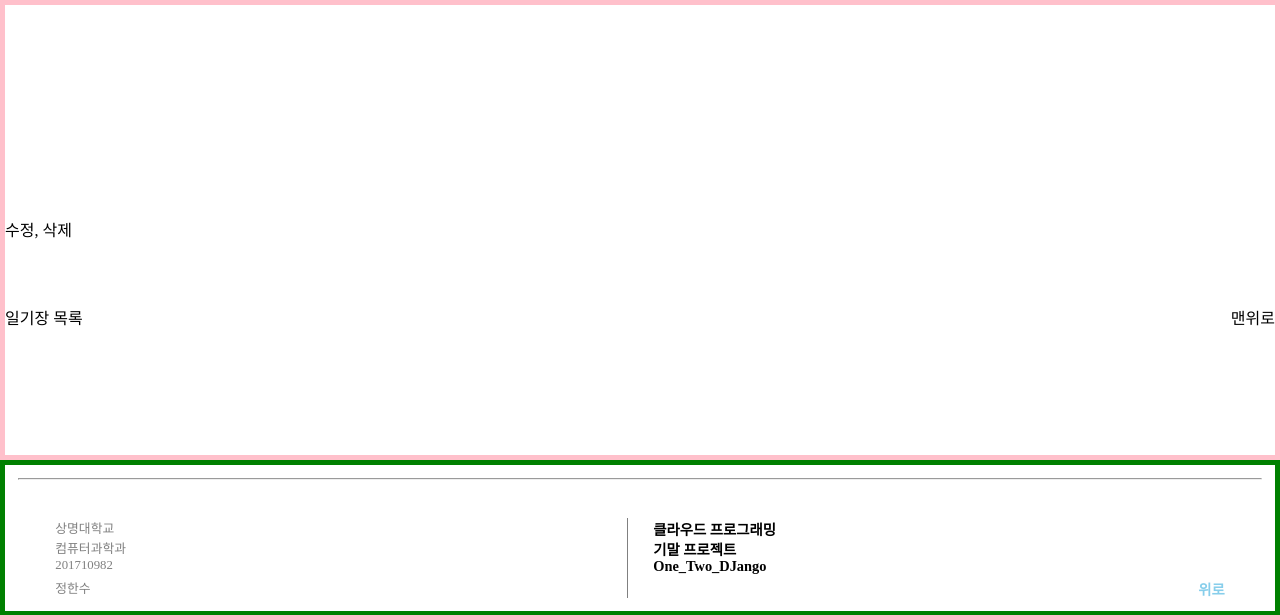
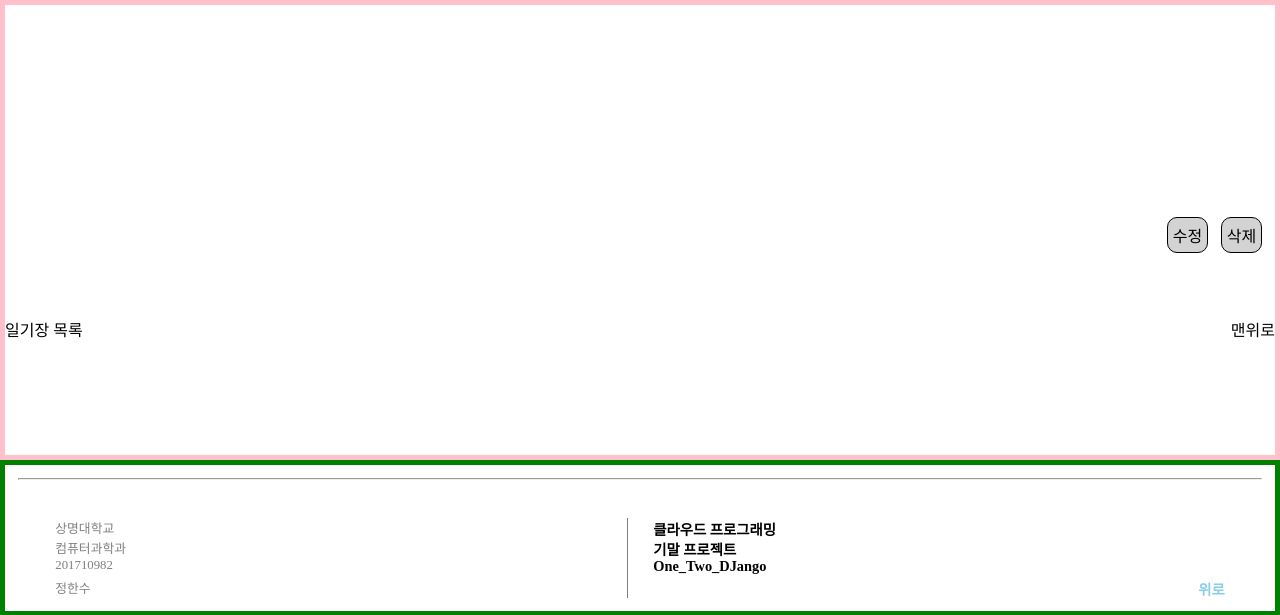
Before and after one commit to 8471919/One_Two_DJango, a Django app: template main_diary/templates/main_diary/diary_detail.html in a window 1280 px wide. Shown: the part 76-691 px from the top of the page. Run offline with Django 3.2, Linux system fonts and the light colour scheme; the template is opened without the code that fills it, so the values that code supplies are empty.

Commit message:
diary의 crud를 위한 a태그 설정

```diff
--- a/main_diary/static/main_diary/stylesheet/diary_detail.css
+++ b/main_diary/static/main_diary/stylesheet/diary_detail.css
@@ -12,9 +12,22 @@
     margin-bottom: 10%;
 }
 
-.diary__crud {
+.diary__wrap-crud {
+    display: flex;
+    justify-content: flex-end;
 
     margin-bottom: 5%;
+}
+
+.diary__crud {
+    margin-right: 1%;
+    background-color: lightgray;
+}
+
+.diary__crud-btn {
+    border: 0.5px solid black;
+    border-radius: 10px;
+    padding: 5px;
 }
 
 .diary__side {
--- a/main_diary/templates/main_diary/diary_detail.html
+++ b/main_diary/templates/main_diary/diary_detail.html
@@ -23,8 +23,9 @@
                 <p>{{ diary.content }}</p>
             </div>
         </div>
-        <div class="diary__crud">
-            수정, 삭제
+        <div class="diary__wrap-crud">
+            <div class="diary__crud diary__crud-btn"><a href="#">수정</a> </div>
+            <div class="diary__crud diary__crud-btn"><a href="#">삭제</a> </div>
         </div>
         <div class="diary__side">
             <div>
--- a/main_diary/templates/main_diary/diary_list.html
+++ b/main_diary/templates/main_diary/diary_list.html
@@ -12,6 +12,7 @@
 {% block main %}
     <div>
         <h1>나의 일기 목록</h1>
+        <span class="diary__create"><a href="#">일기 작성</a></span>
         <hr/>
     </div>
     <div class="diaries">
```
Also changed, not shown: main_diary/static/main_diary/stylesheet/diary_list.css (+22 -0 lines).
